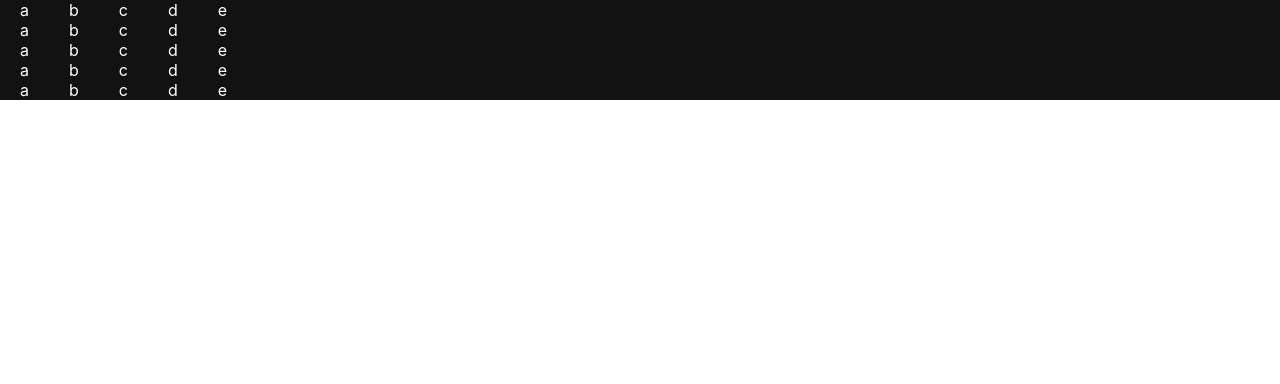
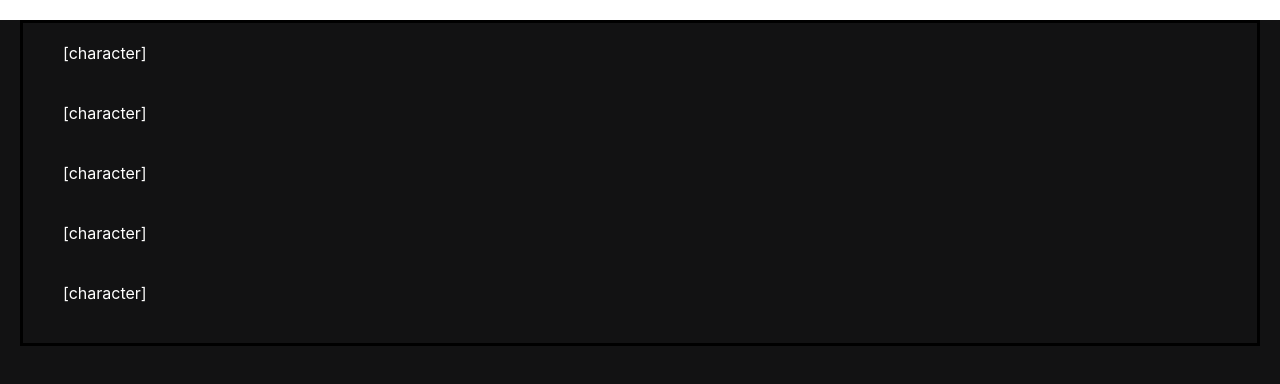
Before and after one commit to mark-jardine/wordle-clone, a React (Create React App) app: page / in a window 1280 px wide. Shown: the top 384 px of the page. Built offline with nearby package versions, Linux system fonts and the light colour scheme.

Commit message:
Typing components/props correctly. State is passing better now.

```diff
--- a/src/App.css
+++ b/src/App.css
@@ -1,8 +1,28 @@
 #root{
   background-color: #121213;
   color: white;
+  height: 100vh;
 }
 
 #tile{
   margin: 20px;
+  border: white;
+  min-height: 40px;
+  min-width: 40px;
 }
+
+#tile-row{
+  margin: 20px;
+  border: white;
+  min-height: 40px;
+  min-width: 40px;
+}
+
+#game-board{
+  margin: 20px;
+  border: white;
+  border-color: black;
+  border-style: solid;
+  min-height: 40px;
+  min-width: 40px;
+}
--- a/src/App.tsx
+++ b/src/App.tsx
@@ -1,9 +1,16 @@
 import './App.css';
 import GameBoard from './Components/GameBoard';
+import TileRow from './Components/TileRow';
 function App() {
   return (
     <div>
-      <GameBoard/>
+      <GameBoard tileRows={[
+        <TileRow tileArray={[]}/>,
+        <TileRow tileArray={[]}/>,
+        <TileRow tileArray={[]}/>,
+        <TileRow tileArray={[]}/>,
+        <TileRow tileArray={[]}/>
+      ]}/>
     </div>
   );
 }
--- a/src/Components/GameBoard.tsx
+++ b/src/Components/GameBoard.tsx
@@ -1,24 +1,26 @@
-import { useState } from "react";
+import { ReactNode, useEffect, useState } from "react";
+import Tile from "./Tile";
 import TileRow from "./TileRow";
 
-function GameBoard () {
-    const [tileRows, setTileRows] = useState<typeof TileRow[]>([]);
+type GameBoardProps = {
+    tileRows : JSX.Element[]
+};
+
+const GameBoard = ({tileRows}: GameBoardProps) =>{
+    const [rows, setRows] = useState();
+
+    useEffect(()=>{
+
+    }, [])
 
     const loadRows = () => {
-        setTileRows(
-            [
-
-            ]
-        )
     }
 
     return (
-        <div onLoad={loadRows}>
-                <TileRow tileArray={["a", "b", "c", "d", "e"]}/>
-                <TileRow tileArray={["a", "b", "c", "d", "e"]}/>
-                <TileRow tileArray={["a", "b", "c", "d", "e"]}/>
-                <TileRow tileArray={["a", "b", "c", "d", "e"]}/>
-                <TileRow tileArray={["a", "b", "c", "d", "e"]}/>
+        <div id="game-board" onLoad={loadRows}>
+            <TileRow tileArray={[
+                <Tile inputCharacter="" />
+            ]}/>
         </div>
      );
 }
--- a/src/Components/Tile.tsx
+++ b/src/Components/Tile.tsx
@@ -1,20 +1,22 @@
 import * as React from 'react';
 import { useState, useEffect } from 'react';
 
-interface LetterBoxProps{
+type TileProps = {
     inputCharacter: string
 };
 
-function Tile({inputCharacter}:LetterBoxProps){
+const Tile = ( {inputCharacter}: TileProps ) => {
     //The character to be displayed
     const [character, setCharacter] = useState<string | null>(null);
+    //Is the current tile in operation
+    const [selectedTile, setSelectedTile] = useState(false);
 
     useEffect(() => {
         setCharacter(inputCharacter);
     }, [inputCharacter])
 
     return (
-    <div>
+    <div id="tile">
         [character]
     </div>
     );
--- a/src/Components/TileRow.tsx
+++ b/src/Components/TileRow.tsx
@@ -1,58 +1,29 @@
-import { useState, useEffect } from "react";
+import { useState, useEffect, ReactNode } from "react";
+import { Z_ASCII } from "zlib";
+import Tile from './Tile';
 
-interface TileRowProps{
-    tileArray: string[]
+type TileRowProps = {
+    tileArray?: JSX.Element[]
 };
 
-function TileRow({tileArray}: TileRowProps) {
-    const emptyRow: string[] = ["", "", "", "", ""];
-    const [tiles,setTiles] = useState<string[]>(emptyRow);
+const TileRow = ({tileArray}: TileRowProps) => {
+    const [tiles,setTiles] = useState<JSX.Element[]>();
+    const [selctedRow, setSelectedRow] = useState(false);
 
 
     useEffect(() => {
-        setTiles(tileArray);
+        setTiles([
+        <Tile inputCharacter='' />,
+        <Tile inputCharacter='' />,
+        <Tile inputCharacter='' />,
+        <Tile inputCharacter='' />,
+        <Tile inputCharacter='' />
+        ]);
     }, [tileArray])
 
-    const loadTileArray = () => {
-        let tiles = new Array<string>(5);
-        if(!tiles){
-            //Set tiles as empty
-            tiles = emptyRow;
-        }
-        else{
-            tiles = tileArray;
-        }
-
-        setTiles(tileArray)
-    }
-
-    const generateTiles = () => {
-        let tilesJsx;
-
-        if(tiles === emptyRow){
-            tilesJsx = (
-                tiles.map((tile)=>{
-                    return (
-                        <span id="tile"></span>
-                    )
-                })
-            )
-        }
-        else{
-            tilesJsx = (
-                tiles.map((tile)=>{
-                    return (
-                        <span id="tile">{tile}</span>
-                    )
-                })
-            )
-        }
-        return tilesJsx;
-    }
-
     return (
-    <div>
-        {generateTiles()}
+    <div id="tile-row">
+        {tiles}
     </div>
      );
 }
```
